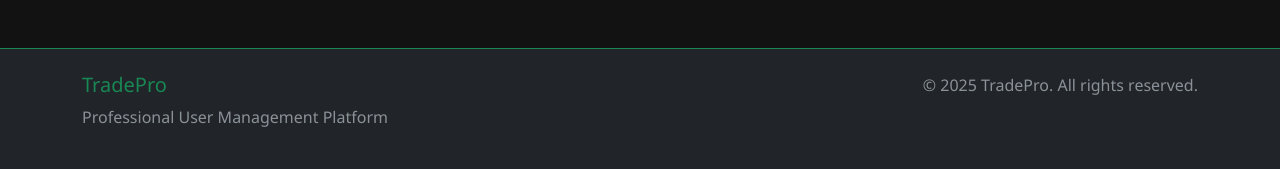
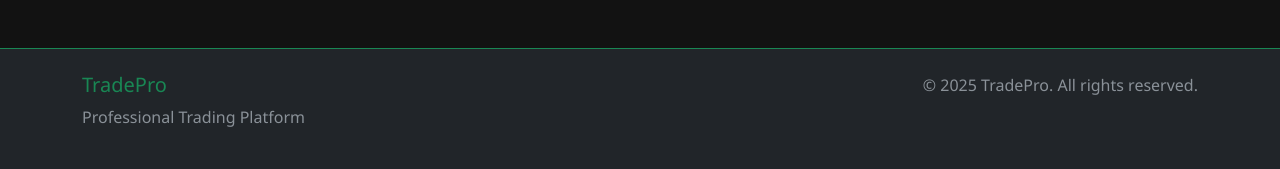
Before and after one commit to amanu477/trade-horizon, a Flask app: page /dashboard in a window 1280 px wide. Shown: the part 1819-1988 px from the top of the page. Run offline with Flask 3, Linux system fonts and the light colour scheme; the visitor is signed in with stand-in values (Sample User, id 1); data comes from the database, SQL or seed files in the repository; data that the repository does not hold is empty; some libraries are stand-ins or nearby versions.

Commit message:
Update footer to reflect trading focus rather than user management
Updates the footer in base.html to change "Professional User Management Platform" to "Professional Trading Platform".

Replit-Commit-Author: Agent
Replit-Commit-Session-Id: da8c5147-bee3-4d5d-a5cd-ade0cfd7f229
Replit-Commit-Screenshot-Url: https://storage.googleapis.com/screenshot-production-us-central1/fc00bf03-5057-4343-9f19-c7f19a483e52/11a68f25-1f62-4e4e-90e6-209e9dd876c6.jpg

```diff
--- a/templates/base.html
+++ b/templates/base.html
@@ -205,7 +205,7 @@
             <div class="row">
                 <div class="col-md-6">
                     <h5 class="text-success">TradePro</h5>
-                    <p class="text-muted">Professional User Management Platform</p>
+                    <p class="text-muted">Professional Trading Platform</p>
                 </div>
                 <div class="col-md-6 text-md-end">
                     <p class="text-muted mb-0">© {{ current_year }} TradePro. All rights reserved.</p>
```
